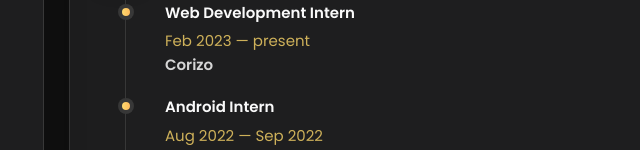
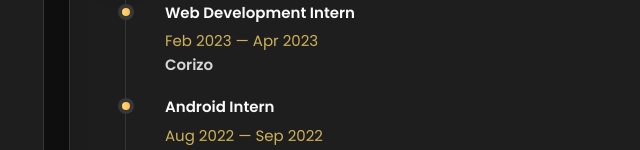
Before and after one commit to aswingt65/Personal-Website, a plain HTML site: page index.html in a window 1280 px wide. Both pictures are taken after a click on the button "Resume". Shown: the part 650-800 px from the top of the page, 271-911 px from the left. Drawn offline with nearby package versions, Linux system fonts and the light colour scheme.

Commit message:
Update index.html

```diff
--- a/index.html
+++ b/index.html
@@ -561,7 +561,7 @@
 
               <h4 class="h4 timeline-item-title">Web Development Intern</h4>
 
-              <span>Feb 2023 — present</span>
+              <span>Feb 2023 — Apr 2023</span>
 
               <p class="timeline-text">
 
```
